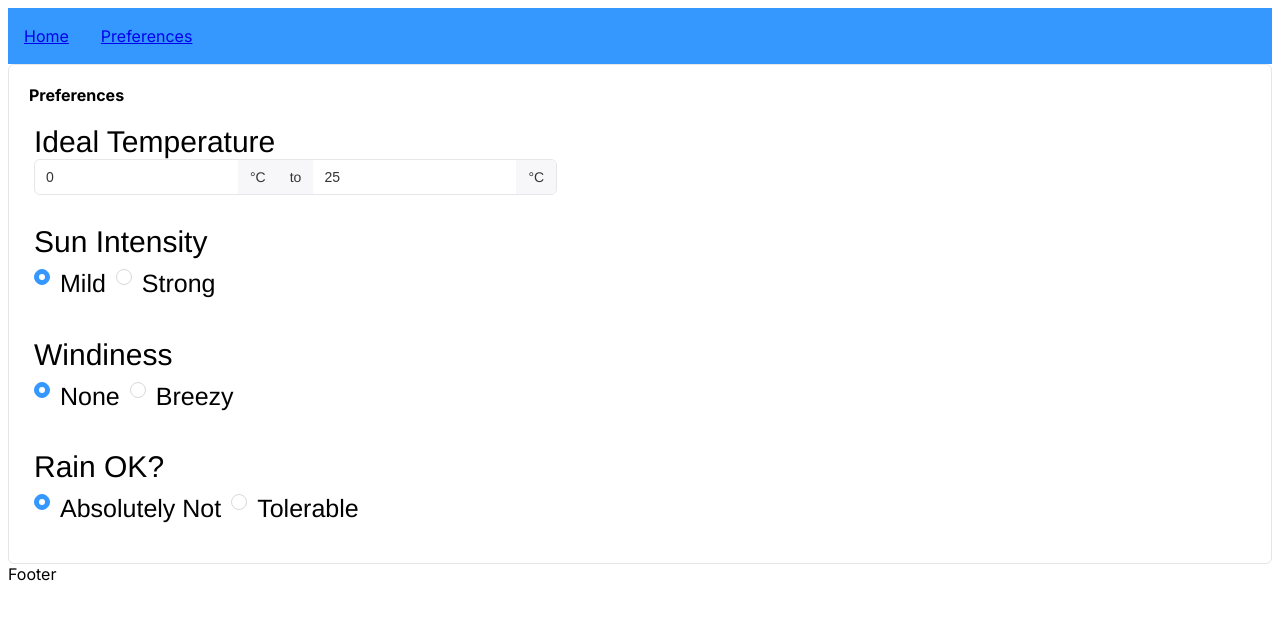
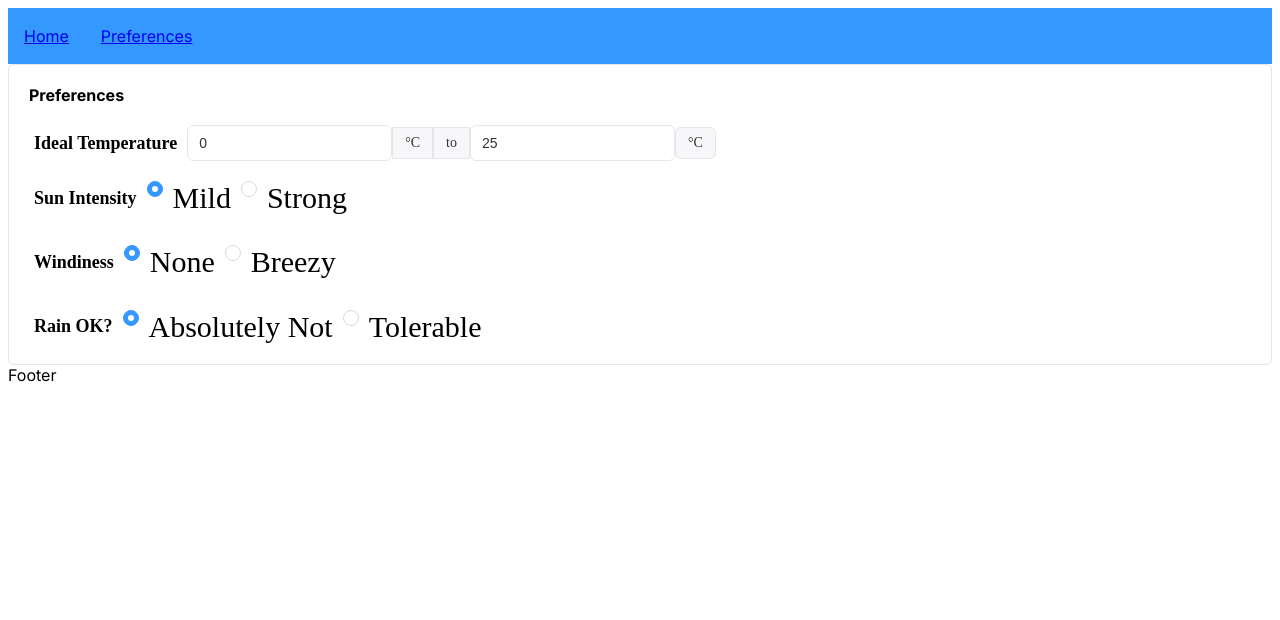
Before and after one commit to dayqiu22/sun-bather, a Next.js app: page /home/preferences in a window 1280 px wide. Shown: the top 620 px of the page. Built offline with nearby package versions, Linux system fonts and the light colour scheme.

Commit message:
more style of preferences

```diff
--- a/src/app/globals.css
+++ b/src/app/globals.css
@@ -23,17 +23,14 @@
 }
 
 .inputContainer {
-    font-family: "Helvetica";
+    font-family: "Azeret Mono";
     font-size: 30px;
+
 
 
 }
 .pref {
-    font-family: "Helvetica";
+    font-family: "Azeret Mono";
     font-size: 25px;
     margin-bottom: 30px;
-
-
-
-
 }
--- a/src/app/ui/preferences/selection.tsx
+++ b/src/app/ui/preferences/selection.tsx
@@ -2,7 +2,6 @@ import { Radio, RadioGroup } from 'rsuite';
 import { Input, InputGroup, Col } from 'rsuite';
 import { Preference } from '@/app/lib/definitions';
 import React, { useState } from 'react';
-import styles from "./page.module.css";
 
 export default function Selection() {
     const [tempMin, setTempMin] = useState(0);
@@ -11,11 +10,28 @@ export default function Selection() {
     const [wind, setWind] = useState("no");
     const [rain, setRain] = useState("no");
 
+    const labelStyle = {
+        marginRight: '10px', // Add margin between label and input group
+        fontSize: '18px',   // Set label font size
+        fontWeight: 'bold', // Optionally set font weight
+    };
+
+    const inputGroupStyle = {
+        display: 'flex',
+        alignItems: 'center',
+    };
+
+    const rowStyle = {
+        display: 'flex',
+        alignItems: 'center',
+        marginBottom: '10px', // Add margin between rows
+    };
+
     return (
         <Col className={'inputContainer'}>
-            <div>
-                <label>Ideal Temperature</label>
-                <InputGroup className = {'pref'}>
+            <div style={rowStyle}>
+                <label style={labelStyle}>Ideal Temperature</label>
+                <div style={inputGroupStyle}>
                     <Input
                         placeholder='Minimum Temperature'
                         id="temp_min"
@@ -23,7 +39,7 @@ export default function Selection() {
                         type="number"
                         value={tempMin}
                         onChange={value => setTempMin(parseFloat(value))}
-                        //className={'pref'}
+                        style={{ fontSize: '14px' }} // Set input font size
                     />
                     <InputGroup.Addon>&deg;C</InputGroup.Addon>
                     <InputGroup.Addon>to</InputGroup.Addon>
@@ -34,33 +50,33 @@ export default function Selection() {
                         type='number'
                         value={tempMax}
                         onChange={value => setTempMax(parseFloat(value))}
-                        //className={'pref'}
+                        style={{ fontSize: '14px' }} // Set input font size
                     />
                     <InputGroup.Addon>&deg;C</InputGroup.Addon>
-                </InputGroup>
+                </div>
             </div>
 
-            <div>
-                <label>Sun Intensity</label>
+            <div style={rowStyle}>
+                <label style={labelStyle}>Sun Intensity</label>
                 <RadioGroup id="sun" inline value={sun}>
-                    <Radio value="no" className={'pref'}>Mild</Radio>
-                    <Radio value="yes" className={'pref'}>Strong</Radio>
+                    <Radio value="no">Mild</Radio>
+                    <Radio value="yes">Strong</Radio>
                 </RadioGroup>
             </div>
 
-            <div>
-                <label>Windiness</label>
+            <div style={rowStyle}>
+                <label style={labelStyle}>Windiness</label>
                 <RadioGroup id="wind" inline defaultValue="no">
-                    <Radio value="no" className={'pref'}>None</Radio>
-                    <Radio value="yes" className={'pref'}>Breezy</Radio>
+                    <Radio value="no">None</Radio>
+                    <Radio value="yes">Breezy</Radio>
                 </RadioGroup>
             </div>
 
-            <div>
-                <label>Rain OK?</label>
+            <div style={rowStyle}>
+                <label style={labelStyle}>Rain OK?</label>
                 <RadioGroup id="rain" inline defaultValue="no">
-                    <Radio value="no" className={'pref'}>Absolutely Not</Radio>
-                    <Radio value="yes" className={'pref'}>Tolerable</Radio>
+                    <Radio value="no">Absolutely Not</Radio>
+                    <Radio value="yes">Tolerable</Radio>
                 </RadioGroup>
             </div>
         </Col>
```
